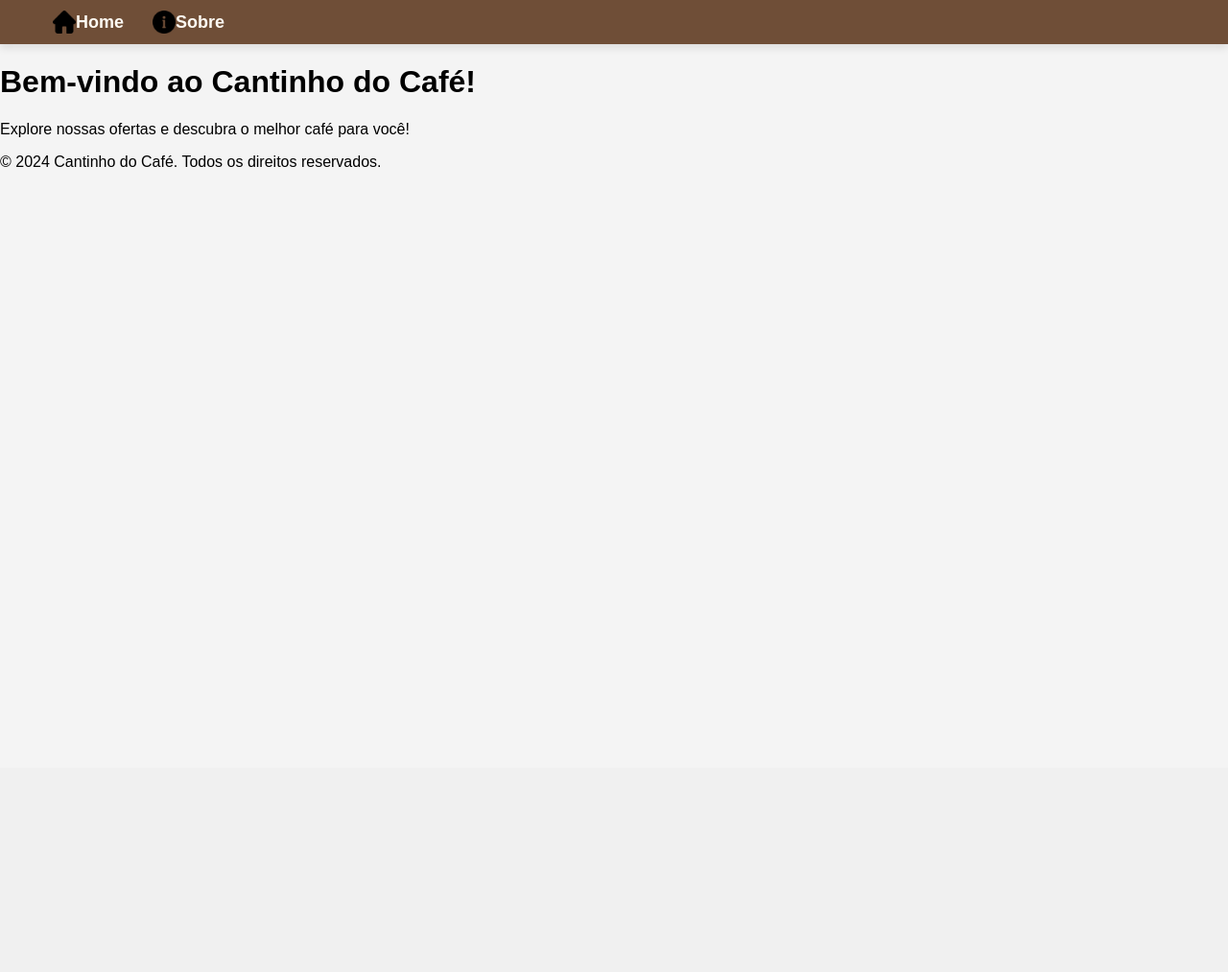
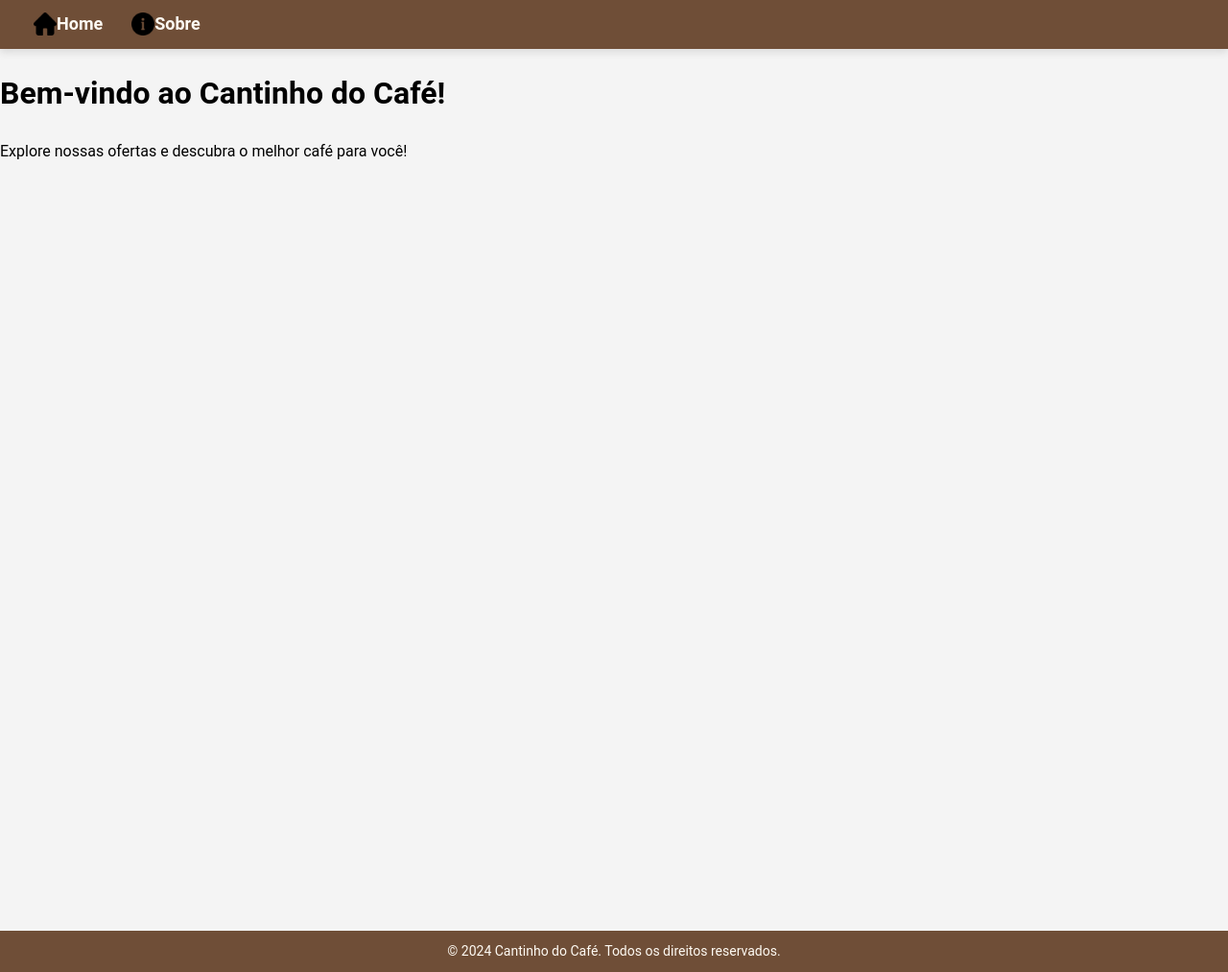
Before and after one commit to Champpmathieu/coffe, a Flask app: page / in a window 1280 px wide. Shown: the whole page at 96% size. Before the commit the page ends 174 px from the top, so only its background shows below. Run offline with Flask 3, Linux system fonts and the light colour scheme.

```diff
--- a/static/css/home.css
+++ b/static/css/home.css
@@ -1,9 +1,9 @@
-
 body {
-    font-family: Arial, sans-serif;
+    font-family: 'Roboto', sans-serif;
     background-color: #f4f4f4;
     margin: 0;
     padding: 0;
+    line-height: 1.6;
 }
 
 .headerr {
@@ -17,7 +17,7 @@ body {
     display: flex;
     justify-content: space-between;
     align-items: center;
-    max-width: 1200px;
+    max-width: 2000px;
     margin: 0 auto;
 }
 
@@ -55,6 +55,18 @@ body {
     width: 24px;
 }
 
+footer {
+    background-color: #6f4e37;
+    color: #fefaf3;
+    text-align: center;
+    padding: 10px 0;
+    font-size: 14px;
+    margin-top: 100vh;
+}
+
+footer p {
+    margin: 0;
+}
 
 @media (max-width: 768px) {
     .menu {
--- a/templates/home.html
+++ b/templates/home.html
@@ -5,6 +5,7 @@
     <meta name="viewport" content="width=device-width, initial-scale=1.0">
     <title>Home</title>
     <link rel="stylesheet" href="{{ url_for('static', filename='css/home.css') }}">
+    <link rel="icon" href="{{ url_for('static', filename='images/casa.png') }}" type="image/x-icon">
 </head>
 <body>
     <header class="headerr">
```
Also changed, not shown: main.py (renamed from meu_site.py).
